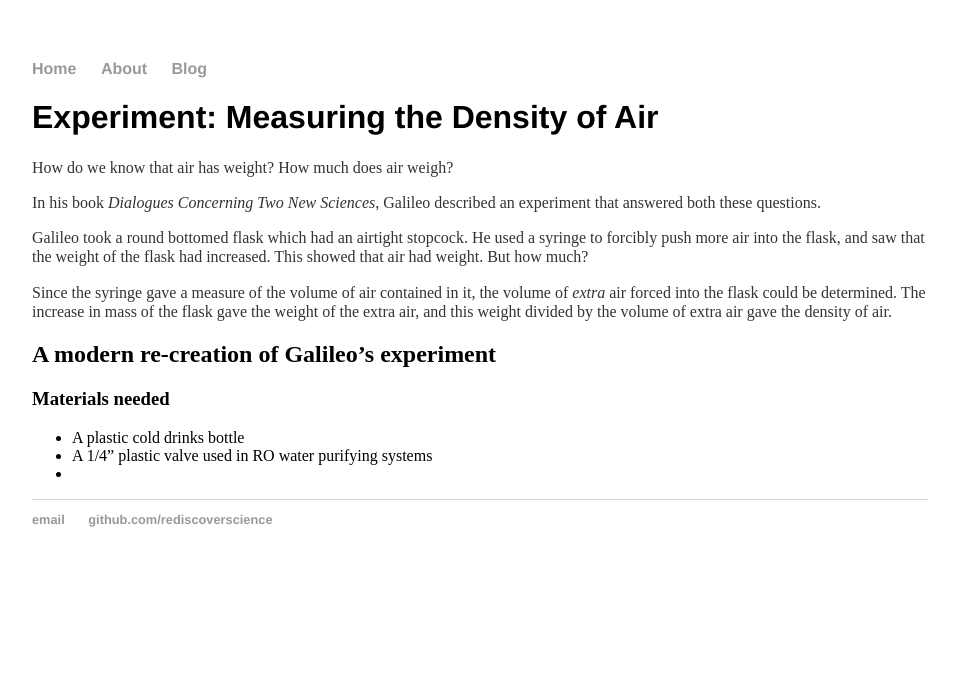
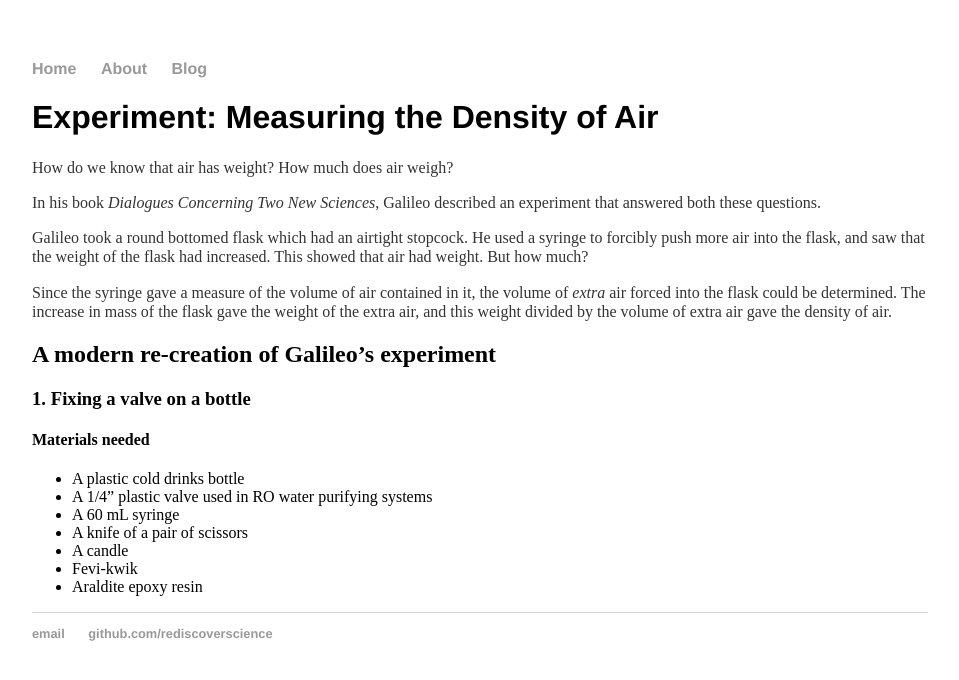
Before and after one commit to rediscoverscience/rediscoverscience.github.io, a Jekyll site: the page built from vacuum/weight-air.md, in a window 1280 px wide. Shown: the top 680 px of the page, without its empty margins (160-1119 px from the left). Built offline with Jekyll 4.4.1, drawn with Linux system fonts in a browser that asks for light colours; our own code applies the rules of GitHub Pages for plain Markdown files.

Commit message:
Update weight-air.md

```diff
--- a/vacuum/weight-air.md
+++ b/vacuum/weight-air.md
@@ -14,8 +14,14 @@ Since the syringe gave a measure of the volume of air contained in it, the volum
 
 ## A modern re-creation of Galileo's experiment
 
-### Materials needed
+### 1. Fixing a valve on a bottle
+
+#### Materials needed
 
 * A plastic cold drinks bottle
 * A 1/4" plastic valve used in RO water purifying systems
-*
+* A 60 mL syringe
+* A knife of a pair of scissors
+* A candle
+* Fevi-kwik
+* Araldite epoxy resin
```
